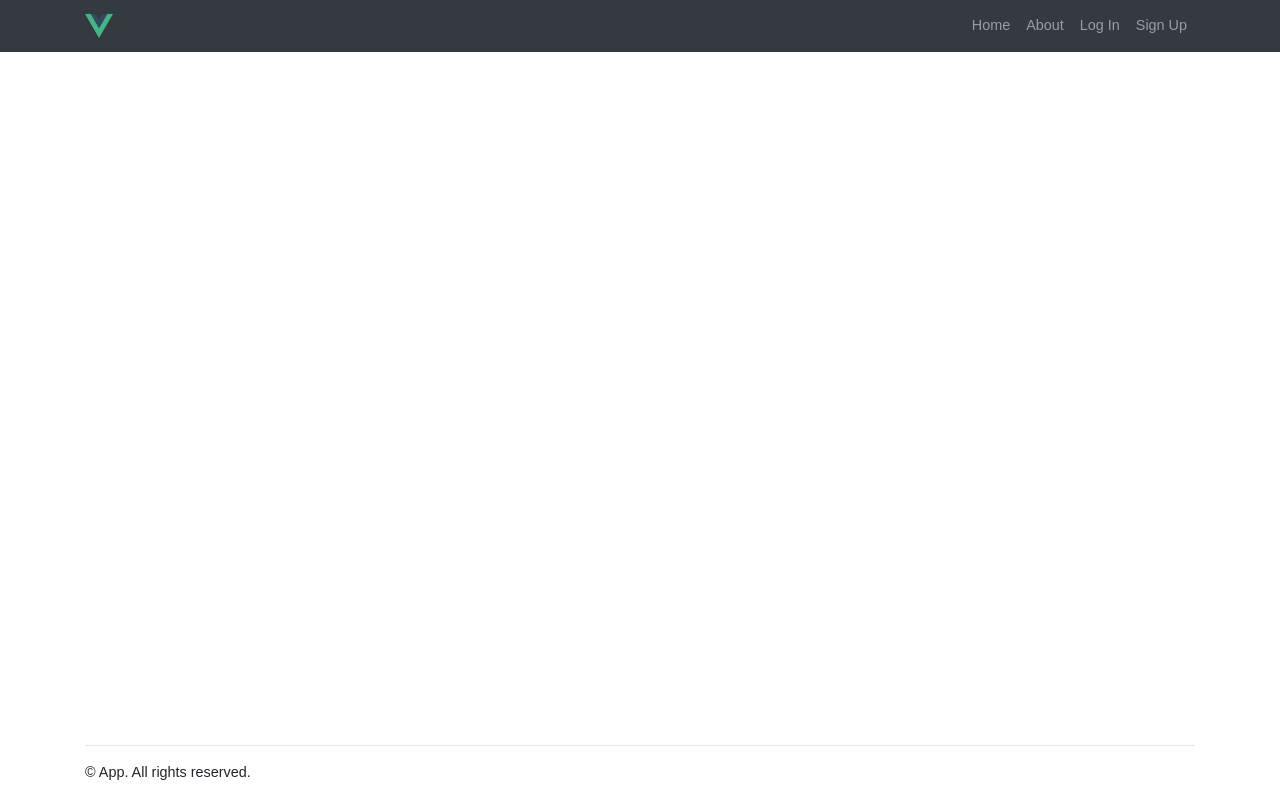
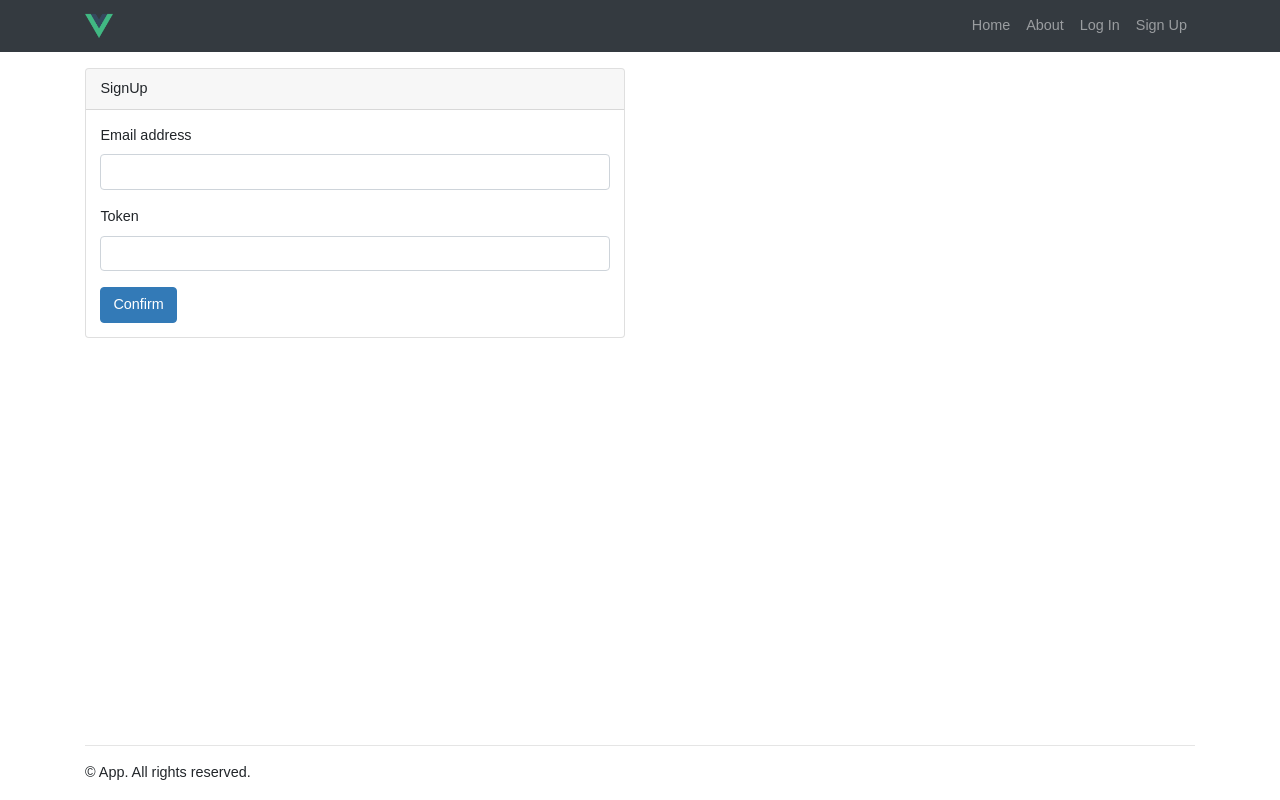
Before and after one commit to klev-o/example-rabbit-spa, a Vue app in the folder frontend/: page /signup/confirm in a window 1280 px wide. Built offline with nearby package versions, Linux system fonts and the light colour scheme; no server answers.

Commit message:
Implemented frontend sign up

```diff
--- a/frontend/src/router/index.js
+++ b/frontend/src/router/index.js
@@ -27,7 +27,12 @@ const routes = [
   {
     path: '/signup',
     name: 'signup',
-    component: () => import('../views/SignUp.vue')
+    component: () => import('../views/SignUp/Request.vue')
+  },
+  {
+    path: '/signup/confirm',
+    name: 'signup.confirm',
+    component: () => import('../views/SignUp/Confirm.vue')
   }
 ]
 
--- a/frontend/src/store/index.js
+++ b/frontend/src/store/index.js
@@ -5,8 +5,12 @@ Vue.use(Vuex)
 
 export default new Vuex.Store({
   state: {
+      currentEmail: null
   },
   mutations: {
+      changeCurrentEmail(state, email) {
+          state.currentEmail = email;
+      }
   },
   actions: {
   },
--- a/frontend/src/views/Login.vue
+++ b/frontend/src/views/Login.vue
@@ -26,7 +26,7 @@
         data() {
             return {
                 form: {
-                    email: null,
+                    email: this.$store.state.currentEmail,
                     password: null,
                 }
             }
--- a/frontend/src/views/SignUp.vue
+++ /dev/null
@@ -1,41 +0,0 @@
-<template>
-    <div class="row">
-        <div class="col-md-6">
-            <div class="card">
-                <div class="card-header">
-                    SignUp
-                </div>
-                <div class="card-body">
-                    <b-form @submit="signup">
-                        <b-form-group label="Email address" label-for="signupEmail">
-                            <b-form-input id="signupEmail" type="email" v-model="form.email" required></b-form-input>
-                        </b-form-group>
-                        <b-form-group label="Password" label-for="signupPassword">
-                            <b-form-input id="signupPassword" type="password" v-model="form.password" required></b-form-input>
-                        </b-form-group>
-                        <b-button type="submit" variant="primary">Sign Up</b-button>
-                    </b-form>
-                </div>
-            </div>
-        </div>
-    </div>
-</template>
-
-<script>
-    export default {
-        data() {
-            return {
-                form: {
-                    email: null,
-                    password: null,
-                }
-            }
-        },
-        methods: {
-            signup(event) {
-                event.preventDefault();
-                alert('Signup with ' + this.$data.form.email);
-            }
-        }
-    }
-</script>
--- /dev/null
+++ b/frontend/src/views/SignUp/Confirm.vue
@@ -0,0 +1,84 @@
+<template>
+    <div class="row">
+        <div class="col-md-6">
+            <div class="card">
+                <div class="card-header">
+                    SignUp
+                </div>
+                <div class="card-body">
+                    <b-alert variant="danger" v-if="error" show>{{error}}</b-alert>
+
+                    <b-form @submit="confirm">
+
+                        <b-form-group label="Email address" label-for="confirmEmail">
+                            <b-form-input
+                                    id="confirmEmail"
+                                    type="email"
+                                    v-model="form.email"
+                                    aria-describedby="confirmEmailError"
+                                    :state="errors.email ? false : null"
+                                    required>
+                            </b-form-input>
+                            <b-form-invalid-feedback id="confirmEmailError">{{ errors.email }}</b-form-invalid-feedback>
+                        </b-form-group>
+
+                        <b-form-group label="Token" label-for="confirmToken">
+                            <b-form-input
+                                    id="confirmToken"
+                                    type="number"
+                                    v-model="form.token"
+                                    aria-describedby="confirmTokenError"
+                                    :state="errors.token ? false : null"
+                                    required>
+                            </b-form-input>
+                            <b-form-invalid-feedback id="confirmTokenError">{{ errors.token }}</b-form-invalid-feedback>
+                        </b-form-group>
+
+                        <b-button type="submit" variant="primary">Confirm</b-button>
+
+                    </b-form>
+                </div>
+            </div>
+        </div>
+    </div>
+</template>
+
+<script>
+    import axios from "axios";
+    export default {
+        data() {
+            return {
+                form: {
+                    email: this.$store.state.currentEmail,
+                    token: '',
+                },
+                error: null,
+                errors: []
+            }
+        },
+        methods: {
+            confirm(event) {
+                event.preventDefault();
+                this.error = null;
+                this.errors = [];
+                axios
+                    .post('/auth/signup/confirm', this.form)
+                    .then(() => {
+                        this.$store.commit('changeCurrentEmail', this.form.email);
+                        this.$router.push({name: 'login'});
+                    })
+                    .catch(error => {
+                        if (error.response) {
+                            if (error.response.data.error) {
+                                this.error = error.response.data.error;
+                            } else if (error.response.data.errors) {
+                                this.errors = error.response.data.errors;
+                            }
+                        } else {
+                            alert(error.message);
+                        }
+                    });
+            }
+        }
+    }
+</script>
--- /dev/null
+++ b/frontend/src/views/SignUp/Request.vue
@@ -0,0 +1,84 @@
+<template>
+    <div class="row">
+        <div class="col-md-6">
+            <div class="card">
+                <div class="card-header">
+                    SignUp
+                </div>
+                <div class="card-body">
+                    <b-alert variant="danger" v-if="error" show>{{error}}</b-alert>
+
+                    <b-form @submit="signup">
+
+                        <b-form-group label="Email address" label-for="signupEmail">
+                            <b-form-input
+                                    id="signupEmail"
+                                    type="email"
+                                    v-model="form.email"
+                                    aria-describedby="signupEmailError"
+                                    :state="errors.email ? false : null"
+                                    required>
+                            </b-form-input>
+                            <b-form-invalid-feedback id="signupEmailError">{{ errors.email }}</b-form-invalid-feedback>
+                        </b-form-group>
+
+                        <b-form-group label="Password" label-for="signupPassword">
+                            <b-form-input
+                                    id="signupPassword"
+                                    type="password"
+                                    v-model="form.password"
+                                    aria-describedby="signupPasswordError"
+                                    :state="errors.password ? false : null"
+                                    required>
+                            </b-form-input>
+                            <b-form-invalid-feedback id="signupPasswordError">{{ errors.password }}</b-form-invalid-feedback>
+                        </b-form-group>
+
+                        <b-button type="submit" variant="primary">Sign Up</b-button>
+
+                    </b-form>
+                </div>
+            </div>
+        </div>
+    </div>
+</template>
+
+<script>
+    import axios from "axios";
+    export default {
+        data() {
+            return {
+                form: {
+                    email: '',
+                    password: '',
+                },
+                error: null,
+                errors: []
+            }
+        },
+        methods: {
+            signup(event) {
+                event.preventDefault();
+                this.error = null;
+                this.errors = [];
+                axios
+                    .post('/auth/signup', this.form)
+                    .then(() => {
+                        this.$store.commit('changeCurrentEmail', this.form.email);
+                        this.$router.push({name: 'signup.confirm'});
+                    })
+                    .catch(error => {
+                        if (error.response) {
+                            if (error.response.data.error) {
+                                this.error = error.response.data.error;
+                            } else if (error.response.data.errors) {
+                                this.errors = error.response.data.errors;
+                            }
+                        } else {
+                            alert(error.message);
+                        }
+                    });
+            }
+        }
+    }
+</script>
```
